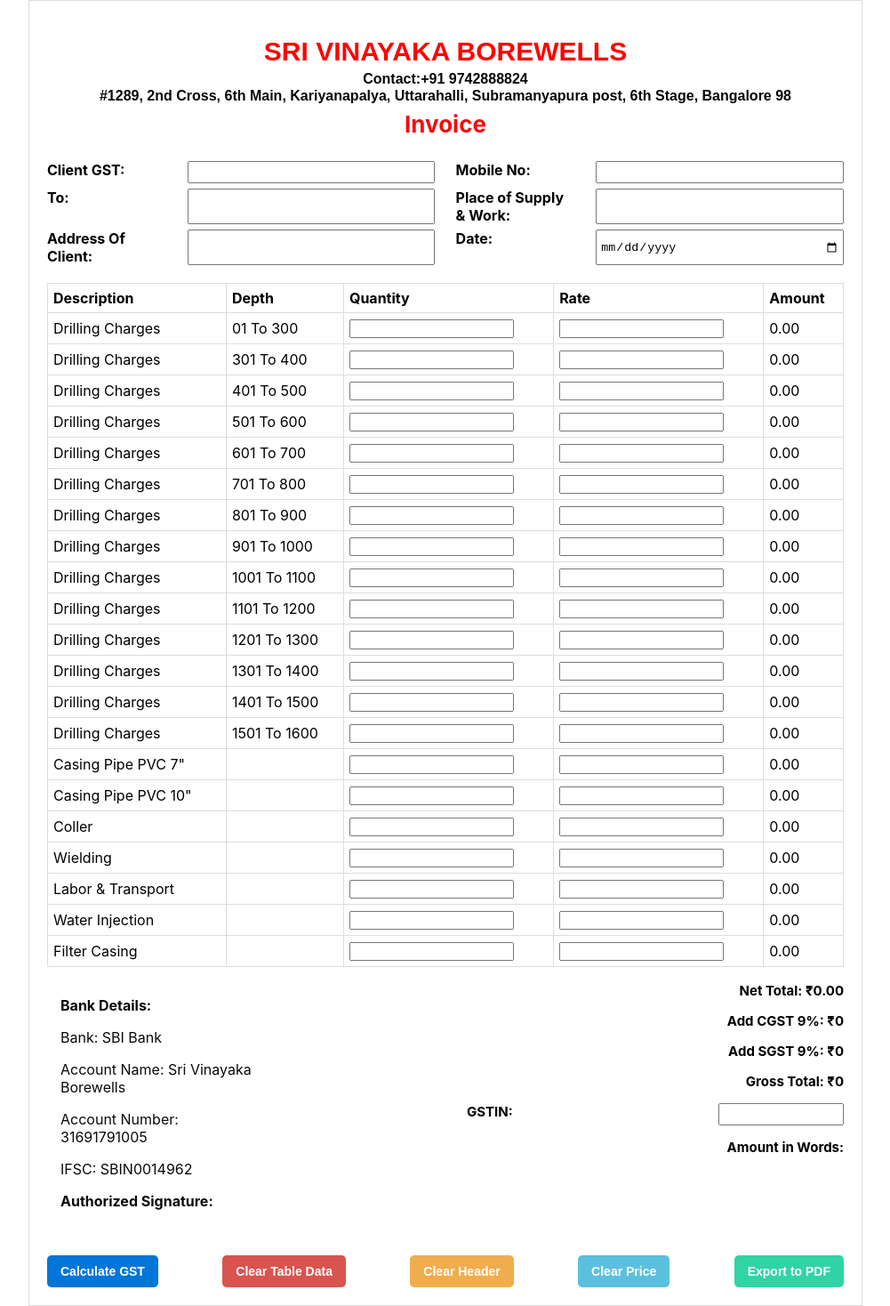
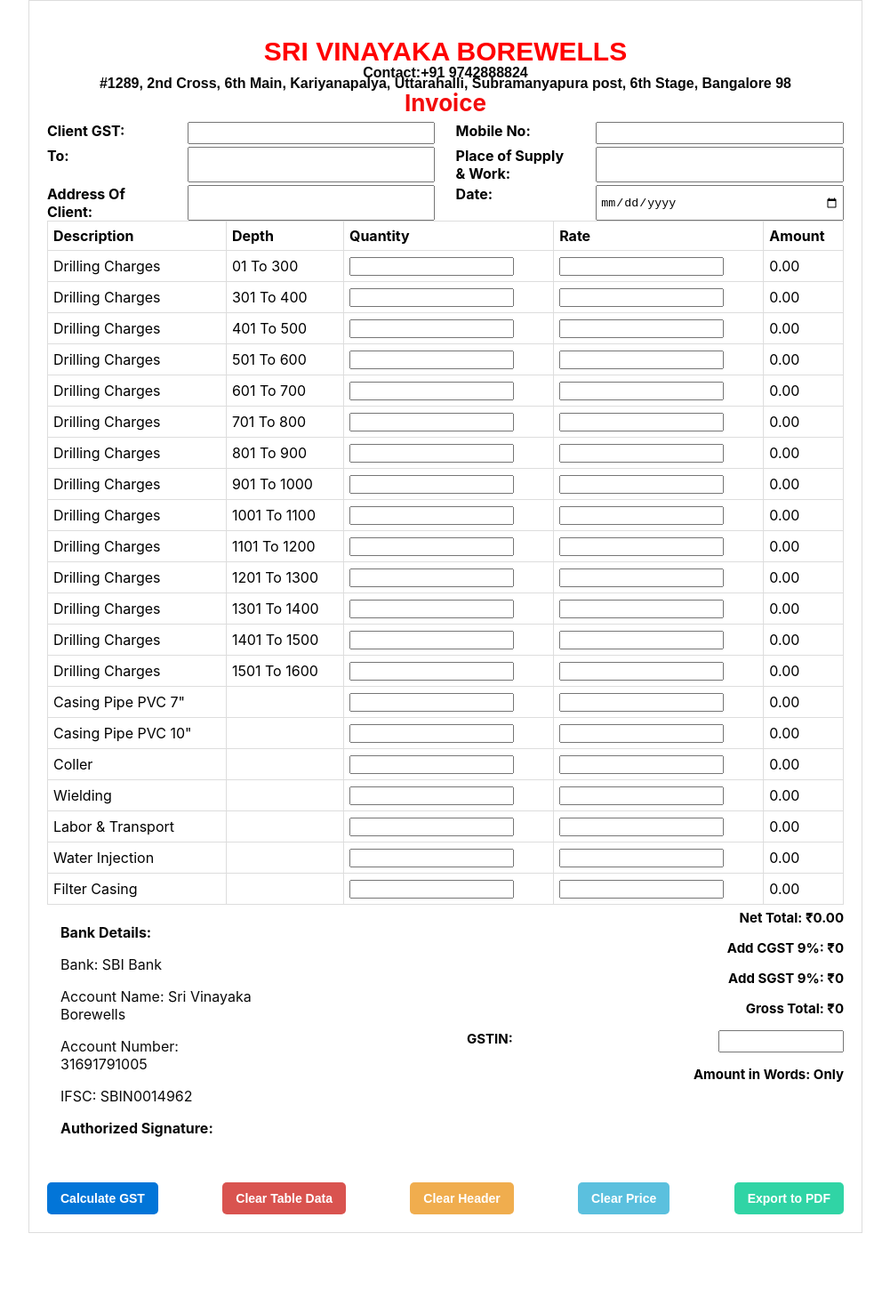
Before and after one commit to LeelaPrasad2710/borewell-invoice, a React (Create React App) app: page / in a window 1280 px wide. Shown: the whole page at 89% size, without its empty margins (139-1140 px from the left). After the commit the page ends 1386 px from the top, so only its background shows below. Built offline with nearby package versions, Linux system fonts and the light colour scheme.

Commit message:
new align

```diff
--- a/src/InvoiceGenerator.css
+++ b/src/InvoiceGenerator.css
@@ -21,7 +21,7 @@
 
   .invoice-header p {
     font-size: 16px;
-    margin-top: -15px;
+    margin-top: -22px;
   }
 
   .invoice-header p {
@@ -32,8 +32,8 @@
   .invoice-details {
     display: flex;
     flex-direction: column;
-    gap: 6px;
-    margin-bottom: 20px;
+    gap: 3px;
+    margin-bottom: 0.1px;
   }
 
   .invoice-detailsED {
@@ -44,7 +44,8 @@
     font-size: 26px;
     font-weight: bold;
     color: rgb(243, 12, 12);
-    margin-top: -35px;
+    margin-top: -45px;
+    margin-bottom: -20px;
   }
 
   .detail-row {
@@ -65,7 +66,7 @@
   .invoice-table {
     width: 100%;
     border-collapse: collapse;
-    margin-bottom: 2px;
+    margin-bottom: -12px;
   }
 
   .invoice-table th,
--- a/src/InvoiceGenerator.js
+++ b/src/InvoiceGenerator.js
@@ -194,7 +194,7 @@ const InvoiceGenerator = () => {
     setCgst(0);
     setSgst(0);
     setGrossTotal(total);
-    setGrossTotalWords(numberToWords(Math.round(total)) + " Only");
+    setGrossTotalWords(numberToWords(Math.round(total)));
   };
 
   const calculateGST = () => {
@@ -293,7 +293,7 @@ const InvoiceGenerator = () => {
               <option value="2025ABSOF12234" />
             </datalist>
           </div>
-          <p><strong>Amount in Words:</strong> {grossTotalWords}</p>
+          <p><strong>Amount in Words:</strong> {grossTotalWords} Only</p>
         </div>
       </div>
 
```
